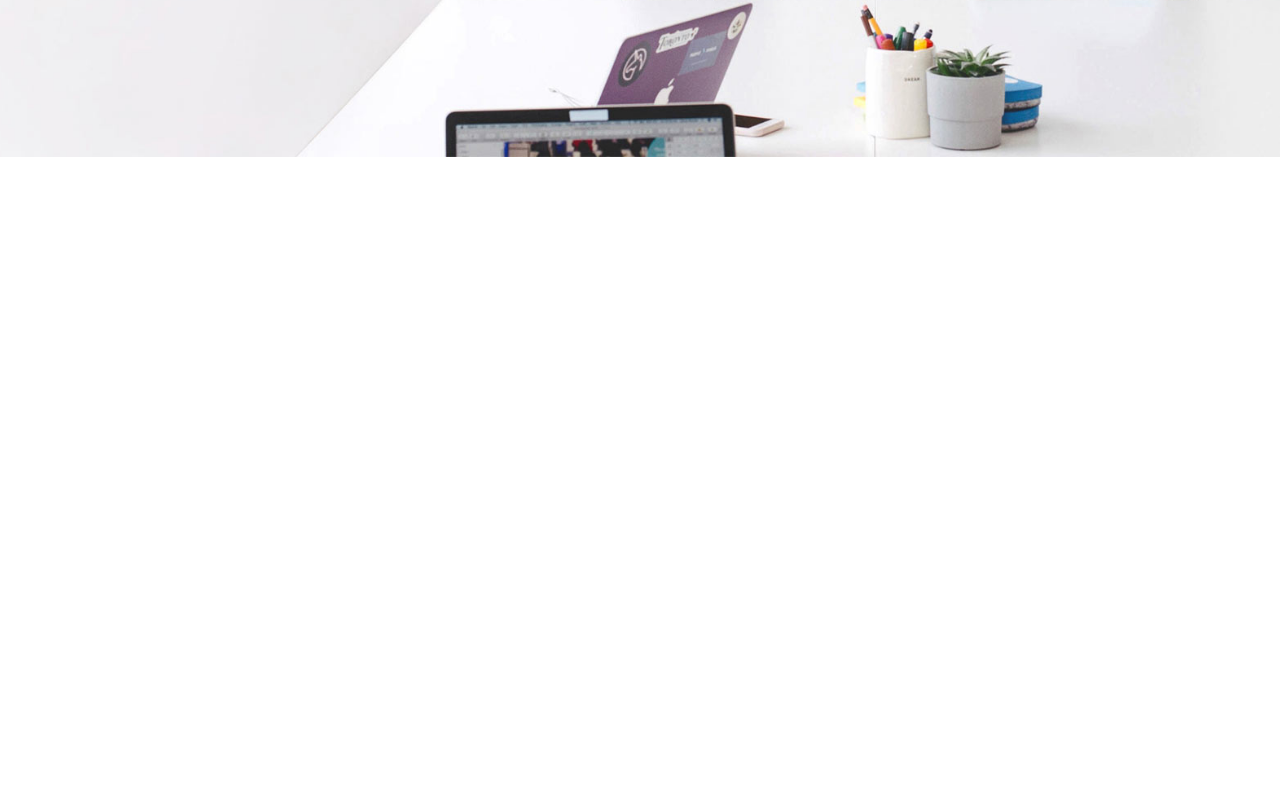
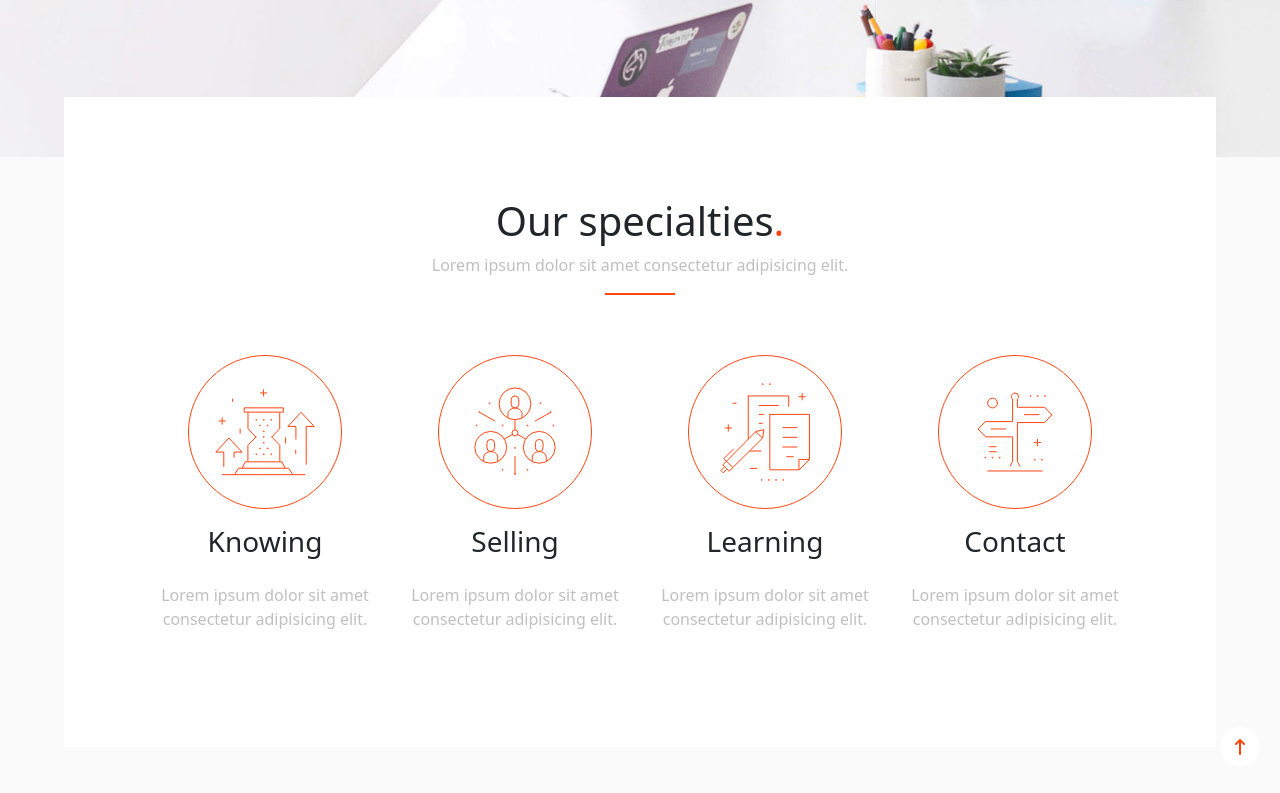
Before and after one commit to DionisiePulbere/proj-html-vuejs, a Vue app: page / in a window 1280 px wide. Shown: the part 663-1456 px from the top of the page. Before the commit the page ends 820 px from the top, so only its background shows below. Built offline with nearby package versions, Linux system fonts and the light colour scheme.

Commit message:
feat: add section specialties

```diff
--- a/src/App.vue
+++ b/src/App.vue
@@ -1,9 +1,11 @@
 <script>
     import AppHeader from "./components/AppHeader.vue"
+    import AppMain from "./components/AppMain.vue"
 
     export default{
     components: {
         AppHeader,
+        AppMain,
 
     }
 }
@@ -11,8 +13,10 @@
 
 <template>
     <AppHeader></AppHeader>
+    <AppMain></AppMain>
 </template>
 
 <style lang="scss">
+@use './style/generic' as *;
 
 </style>
--- a/src/components/AppHeader.vue
+++ b/src/components/AppHeader.vue
@@ -5,7 +5,6 @@ import AppHero from "./AppHero.vue"
         name: 'AppHeader',
         components: {
         AppHero,
-
     },
         data() {
             return {
--- a/src/components/AppHero.vue
+++ b/src/components/AppHero.vue
@@ -42,6 +42,7 @@ name: 'AppHero',
 
 <template>
     <section>
+        <div class="ms-container-fluid">
             <div class="left" @click="showPrevious">
                 <i class="fa-solid fa-arrow-left-long"></i>
             </div>
@@ -50,11 +51,12 @@ name: 'AppHero',
                 <i class="fa-solid fa-arrow-right-long"></i>
             </div>
             <div class="hero-text col-4">
-            <h1>Our Team<span>.</span></h1>
-            <p>Lorem ipsum dolor, sit amet consectetur adipisicing elit. Totam consequuntur reiciendis blanditiis exercitationem, est vero.</p>
+                <h1>Our Team<span class="brand-dot">.</span></h1>
+                <p class="gray-text">Lorem ipsum dolor, sit amet consectetur adipisicing elit. Totam consequuntur reiciendis blanditiis exercitationem, est vero.</p>
                 <div>
                     <button class="ms-btn ms-btn-primary">read more <span class="line">|</span><i class="ps-3 fa-solid fa-arrow-right-long"></i></button>
                     <button class="ms-btn ms-btn-secondary">purchase<span class="line">|</span><i class="ps-3 fa-solid fa-arrow-right-long"></i></button>
+                </div>
             </div>
         </div>
     </section>
@@ -72,6 +74,7 @@ img{
     right: 0;
 }
 section{
+    height: 720px;
     .hero-text{
         position: absolute;
         left: 300px;
@@ -79,9 +82,6 @@ section{
         z-index: 4;
         h1 {
             font-size: 70px;
-            span{
-                color: $brand-primary;
-            }
         }
     }
     .left{
@@ -128,9 +128,6 @@ section{
         top: 2px;
         right: 30px;
     }
-    p{
-    color: $color-secondary;
-    }
 }
 
 
--- /dev/null
+++ b/src/components/AppMain.vue
@@ -0,0 +1,20 @@
+<script>
+import MainSpecialties from "./MainSpecialties.vue"
+
+export default{
+    name: "AppMain",
+    components: {
+        MainSpecialties,
+    },
+
+}
+</script>
+
+<template>
+  <MainSpecialties></MainSpecialties>
+</template>
+
+<style scoped lang="scss">
+@use '../style/partials/variables' as *;
+
+</style>
--- /dev/null
+++ b/src/components/MainSpecialties.vue
@@ -0,0 +1,83 @@
+<script>
+export default{
+    name: "MainSpecialties",
+    data(){
+        return {
+
+        }
+    },
+
+}
+</script>
+
+<template>
+    <section>
+        <div class="ms-container">
+            <div class="container-page">
+                <div class="text-center">
+                    <h2>Our specialties<span class="brand-dot">.</span></h2>
+                    <p class="gray-text">Lorem ipsum dolor sit amet consectetur adipisicing elit.</p>
+                    <div class="line"></div>
+                </div>
+                <div class="d-flex">
+                    <div class="text-center">
+                        <img src="../assets/img/svg/svg-0.svg" alt="">
+                        <h3>Knowing</h3>
+                        <p class="gray-text">Lorem ipsum dolor sit amet consectetur adipisicing elit.</p>
+                    </div>
+                    <div class="text-center">
+                        <img src="../assets/img/svg/svg-1.svg" alt="">
+                        <h3>Selling</h3>
+                        <p class="gray-text">Lorem ipsum dolor sit amet consectetur adipisicing elit.</p>
+                    </div>
+                    <div class="text-center">
+                        <img src="../assets/img/svg/svg-2.svg" alt="">
+                        <h3>Learning</h3>
+                        <p class="gray-text">Lorem ipsum dolor sit amet consectetur adipisicing elit.</p>
+                    </div>
+                    <div class="text-center">
+                        <img src="../assets/img/svg/svg-3.svg" alt="">
+                        <h3>Contact</h3>
+                        <p class="gray-text">Lorem ipsum dolor sit amet consectetur adipisicing elit.</p>
+                    </div>
+
+                </div>
+            </div>
+        </div>
+        <div class="btn-radious">
+            <i class="fa-solid fa-arrow-up-long"></i>
+        </div>
+    </section>
+</template>
+
+<style scoped lang="scss">
+@use '../style/partials/variables' as *;
+
+section{
+    position: relative;
+
+    .ms-container{
+        position: relative;
+        top: -60px;
+        background-color: white;
+        width: 90%;
+        margin: 0 auto;
+        padding: 100px 0;
+        .line{
+            width: 70px;
+            border-bottom: 2px solid $brand-primary;
+            margin: 0 auto;
+        }
+        img{
+            padding-top: 60px;
+        }
+        h3{
+            padding: 16px 0;
+        }
+    }
+    .btn-radious{
+        bottom: 40px;
+    }
+}
+
+</style>
--- a/src/style/generic.scss
+++ b/src/style/generic.scss
@@ -6,3 +6,36 @@ a{
     text-decoration: none;
     color: #555555;
 }
+
+body{
+    background-color: #FAFAFA;
+}
+
+.brand-dot{
+    color: #FF4612;
+}
+
+h2{
+    font-size: 40px;
+}
+
+.gray-text{
+    color: #C0C0C0;
+}
+
+.container-page{
+    max-width: 1000px;
+    margin: 0 auto;
+}
+
+.btn-radious{
+    border-radius: 50%;
+    width: 40px;
+    height: 40px;
+    line-height: 40px;
+    text-align: center;
+    background-color: white;
+    color: #FF4612;
+    position: absolute;
+    right: 20px;
+}
```
Lines whose indentation alone changed are shown as unchanged.
